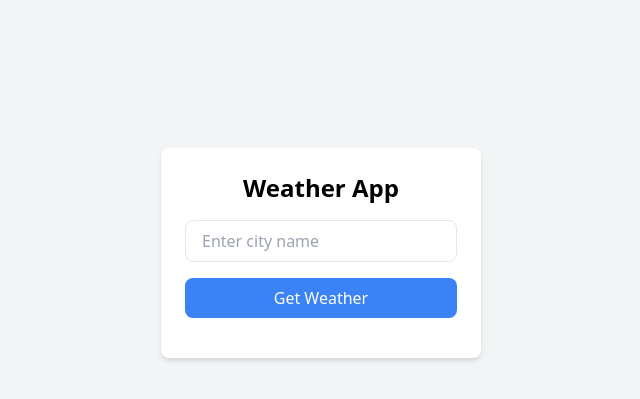
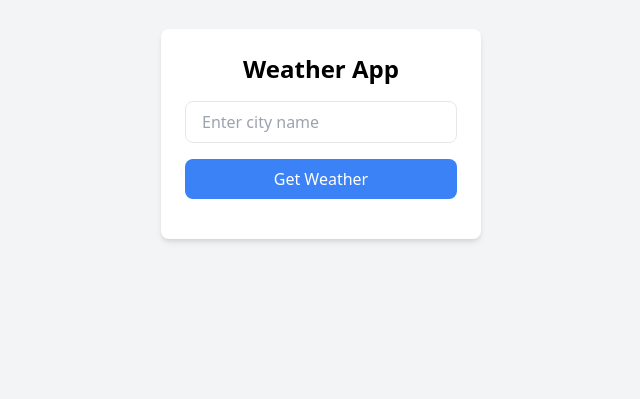
Before and after one commit to aswin-pro/Weather-App-Javascript, a website: page index.html in a window 1280 px wide. Shown: the part 147-546 px from the top of the page, without its empty margins (319-959 px from the left). Drawn offline with nearby package versions, Linux system fonts and the light colour scheme.

Commit message:
changes in style

```diff
--- a/index.html
+++ b/index.html
@@ -8,8 +8,8 @@
     <link rel="stylesheet" href="https://cdn.jsdelivr.net/npm/tailwindcss@2.2.19/dist/tailwind.min.css">
 </head>
 
-<body class="bg-gray-100 flex items-center justify-center min-h-screen">
-    <div class="w-80 mx-auto">
+<body class="bg-gray-100">
+    <div class="w-80 mx-auto mt-44">
         <div class="bg-white shadow-md rounded-lg p-6">
             <h1 class="text-center text-2xl font-bold mb-4">Weather App</h1>
             <div class="mb-4">
```
